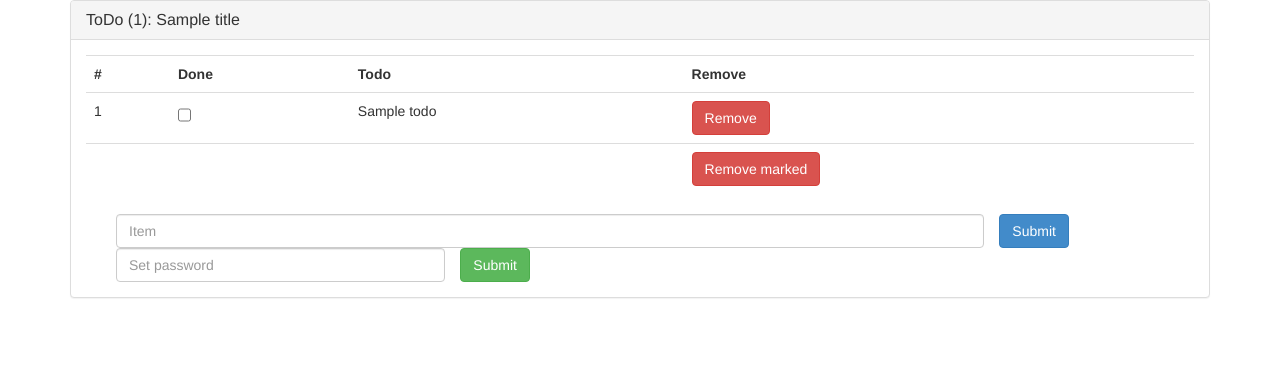
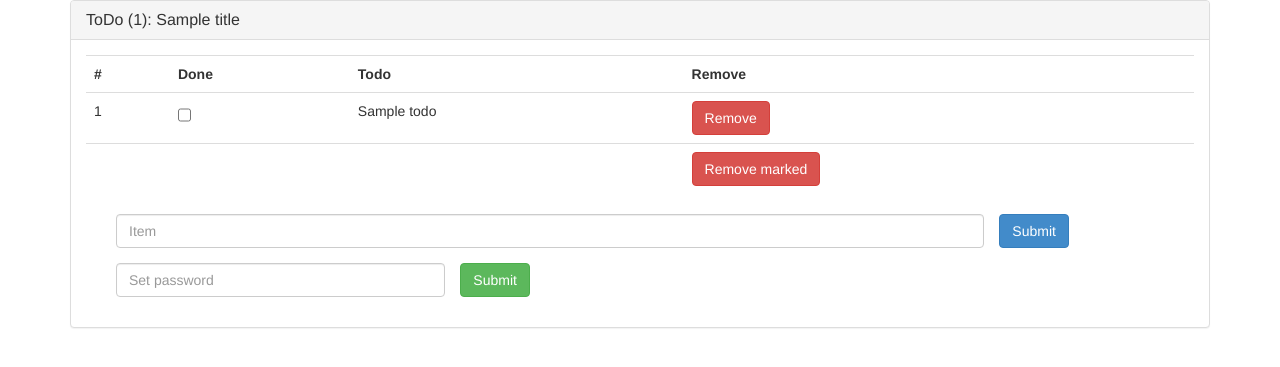
Before and after one commit to ferranpm/easy-todo, a Flask app: template todo/templates/todo.html in a window 1280 px wide. Shown: the top 367 px of the page. Run offline with Flask 2, Linux system fonts and the light colour scheme; the template is opened without the code that fills it: most values are stand-ins (such as "Sample title", 1, 10 or a date in 2020).

Commit message:
Fix forms in todo.html

```diff
--- a/todo/templates/todo.html
+++ b/todo/templates/todo.html
@@ -58,39 +58,47 @@ function a_handler(e) {
 		</table>
 
 		<div class="container">
-			<form action="/add/{{list_id}}" method="POST" class="form-inline">
+			<form action="/add/{{list_id}}" method="POST">
+				<div class="form-group">
 					<div class="col-lg-10">
-					<input type="text" placeholder="Item" name="todo" class="form-control" />
+						<input type="text" name="todo" placeholder="Item" class="form-control" />
 					</div>
 					<input type="submit" class="btn btn-primary" />
+				</div>
 			</form>
 		</div>
 
 		<div class="container">
 			{% if not title %}
-			<form class="form-inline" action="/settitle/{{list_id}}" method="POST">
+			<form action="/settitle/{{list_id}}" method="POST">
+				<div class="form-group">
 					<div class="col-lg-4">
-					<input type="text" placeholder="Set title" name="title" class="form-control" />
+						<input type="text" name="title" placeholder="Set title" class="form-control" />
 					</div>
 					<input type="submit" class="btn btn-success" />
+				</div>
 			</form>
 			{% endif %}
 		</div>
 
 		<div class="container">
 			{% if password %}
-			<form class="form-inline" action="/login" method="POST">
+			<form action="/login" method="POST">
+				<div class="form-group">
 					<div class="col-lg-4">
 						<input type="password" placeholder="Passord" name="password" class="form-control" />
 					</div>
 					<input type="submit" class="btn btn-success" />
+				</div>
 			</form>
 			{% else %}
-			<form class="form-inline" action="/setpassword/{{list_id}}" method="POST">
+			<form action="/setpassword/{{list_id}}" method="POST">
+				<div class="form-group">
 					<div class="col-lg-4">
 						<input type="password" placeholder="Set password" name="password" class="form-control" />
 					</div>
 					<input type="submit" class="btn btn-success" />
+				</div>
 			</form>
 			{% endif %}
 		</div>
```
Lines whose indentation alone changed are shown as unchanged.
